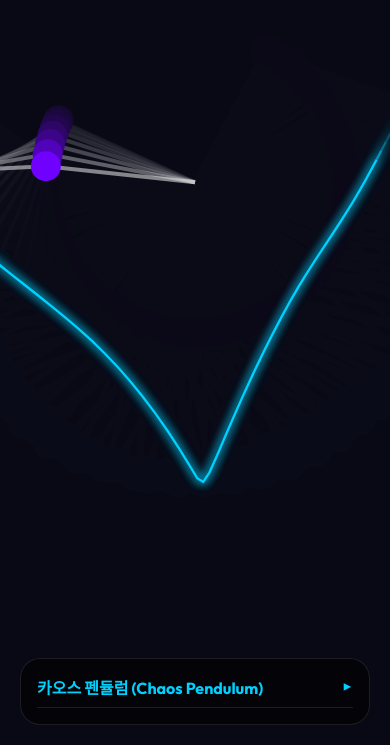
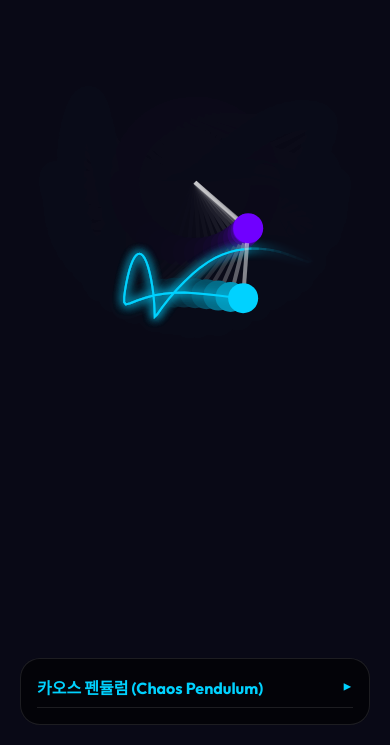
Before and after one commit to goodafternoonoo/gravity, a website built with Vite: page pendulum.html in a window 390 px wide. Shown: the part 99-844 px from the top of the page. Built offline with nearby package versions, Linux system fonts and the light colour scheme.

Commit message:
feat: 핵심 스타일 및 진자 실험 모바일 비율 개선

```diff
--- a/src/experiments/pendulum.js
+++ b/src/experiments/pendulum.js
@@ -33,6 +33,16 @@ let maxPath = 50;
 function init() {
   width = canvas.width = window.innerWidth;
   height = canvas.height = window.innerHeight;
+
+  // Responsive Scale
+  const minDim = Math.min(width, height);
+  // On mobile (e.g. 375px), 0.15 * 375 = ~56px. Total swing ~220px. Good.
+  // On desktop (e.g. 1080px), 0.15 * 1080 = ~160px.
+  const scaleRef = minDim < 600 ? 0.18 : 0.15;
+
+  r1 = minDim * scaleRef;
+  r2 = minDim * scaleRef;
+
   path = [];
 }
 
--- a/src/styles/style.css
+++ b/src/styles/style.css
@@ -60,6 +60,34 @@ body {
   display: flex;
   flex-direction: column;
   min-height: 100vh;
+  pointer-events: none; /* Let clicks pass through to canvas */
+}
+
+/* Enable interaction for UI elements */
+header,
+.control-panel,
+.hero,
+.grid-section,
+footer,
+.sim-ui,
+.overlay-content {
+  pointer-events: auto;
+}
+
+/* ... existing styles ... */
+
+#orbit-canvas, #swarm-canvas, #audio-canvas,
+#galaxy-canvas, #cloth-canvas, #fireworks-canvas, #voyage-canvas, #pendulum-canvas,
+.fullscreen-canvas {
+  display: block;
+  position: fixed;
+  top: 0;
+  left: 0;
+  width: 100%;
+  height: 100%;
+  touch-action: none;
+  background: radial-gradient(circle at center, #0a0a1a 0%, #000 100%);
+  z-index: -1; /* Behind UI */
 }
 
 header {
@@ -249,19 +277,7 @@ footer {
   z-index: 0; /* Behind header but front enough */
 }
 
-#orbit-canvas, #swarm-canvas, #audio-canvas,
-#galaxy-canvas, #cloth-canvas, #fireworks-canvas, #voyage-canvas, #pendulum-canvas,
-.fullscreen-canvas {
-  display: block;
-  position: fixed; /* Fix: Ensure it covers screen for correct coordinates */
-  top: 0;
-  left: 0;
-  width: 100%;
-  height: 100%;
-  touch-action: none; /* Prevent scrolling on mobile */
-  background: radial-gradient(circle at center, #0a0a1a 0%, #000 100%);
-  z-index: 0;
-}
+/* Legacy Canvas Rule Removed (Moved to top) */
 
 .sim-ui {
   position: absolute;
```
